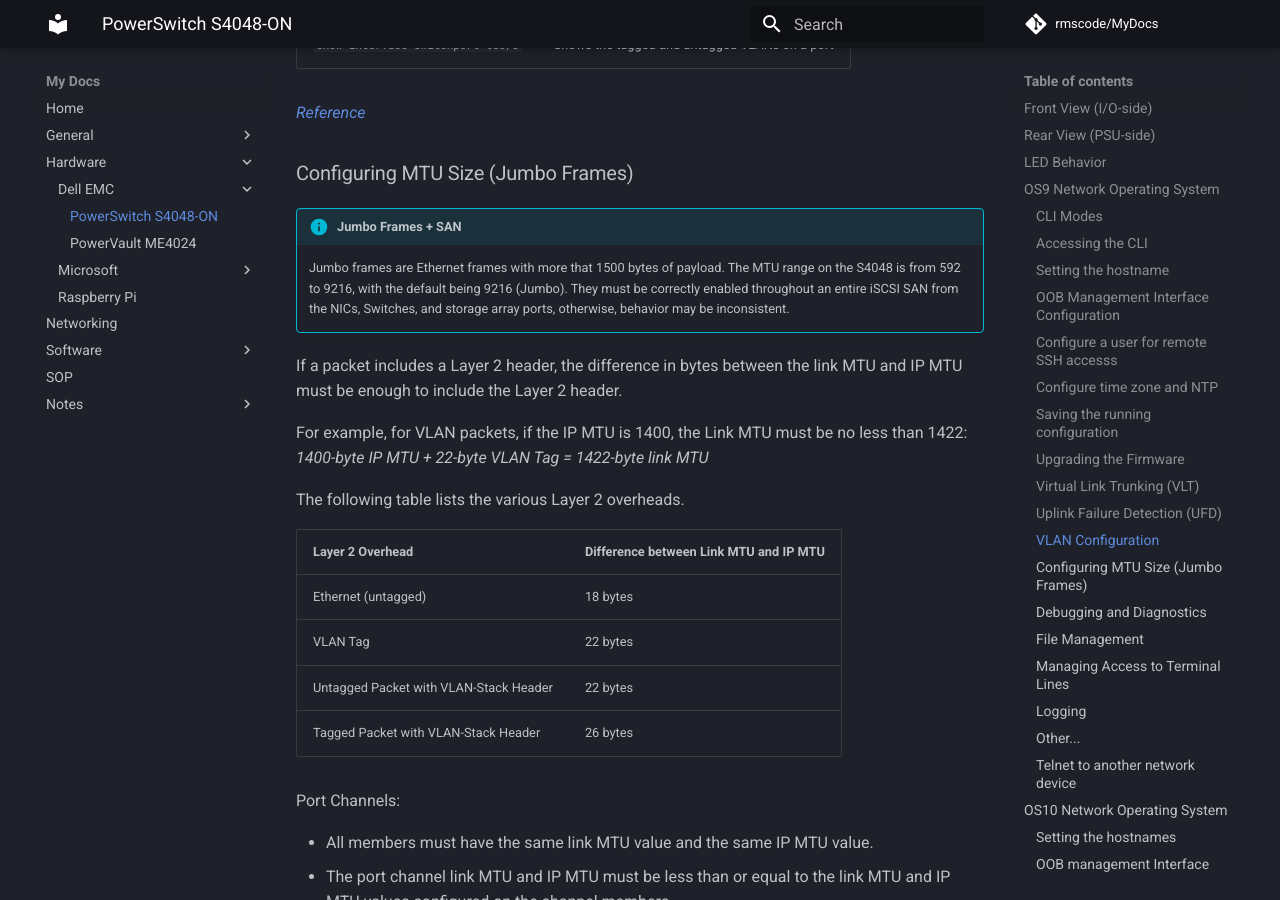
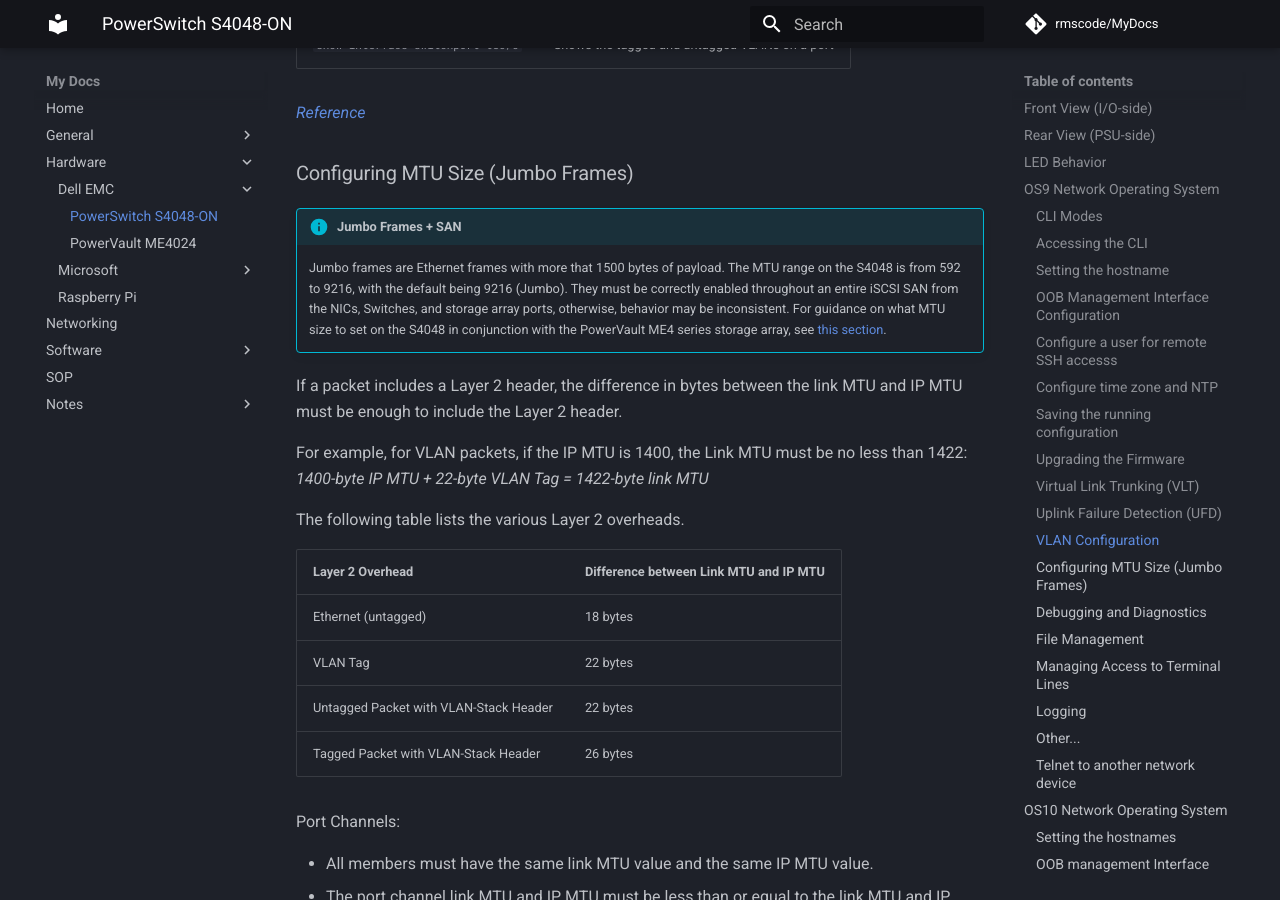
Before and after one commit to rmscode/binary-garden, an MkDocs documentation site: the page built from docs/hardware/dell-emc/s4048-on.md, in a window 1280 px wide and 900 px high, scrolled down 12658 px. Built offline with MkDocs 1.6.1 and Material for MkDocs 9.7.7, drawn with Linux system fonts in a browser that asks for light colours; comment, search, counter and statistics services are not loaded; some of the changed text lies outside the part shown.

Commit message:
Update s4048-on.md

```diff
--- a/docs/hardware/dell-emc/s4048-on.md
+++ b/docs/hardware/dell-emc/s4048-on.md
@@ -613,7 +613,7 @@
 
 !!! info "Jumbo Frames + SAN"
 
-    Jumbo frames are Ethernet frames with more that 1500 bytes of payload. The MTU range on the S4048 is from 592 to 9216, with the default being 9216 (Jumbo). They must be correctly enabled throughout an entire iSCSI SAN from the NICs, Switches, and storage array ports, otherwise, behavior may be inconsistent.
+    Jumbo frames are Ethernet frames with more that 1500 bytes of payload. The MTU range on the S4048 is from 592 to 9216, with the default being 9216 (Jumbo). They must be correctly enabled throughout an entire iSCSI SAN from the NICs, Switches, and storage array ports, otherwise, behavior may be inconsistent. For guidance on what MTU size to set on the S4048 in conjunction with the PowerVault ME4 series storage array, see [this section](../../hardware/dell-emc/powervault-me4.md#enable-jumbo-frames).
 
 If a packet includes a Layer 2 header, the difference in bytes between the link MTU and IP MTU must be enough to include the Layer 2 header.
 
@@ -1027,6 +1023,8 @@
     The steps to configure a UNIX system as a syslog server needs to be documented. May be possible to send to ELK.
 
     Ubuntu and other debian based distros use rsyslog: The line `local7.debugging /var/log/ftos.log` can be added to `/etc/rsyslog.conf `.
+
+    <https://www.dell.com/support/manuals/en-us/dell-emc-os-9/s4048-on-9.14.2.4-config/send-system-messages-to-a-syslog-server?guid=guid-946901e8-4982-4043-90a1-1ec72d1ec25c&lang=en-us>
 
 ### Other...
 
```
Also changed, not shown: other parts of docs/hardware/dell-emc/s4048-on.md (+0 -4 lines).
